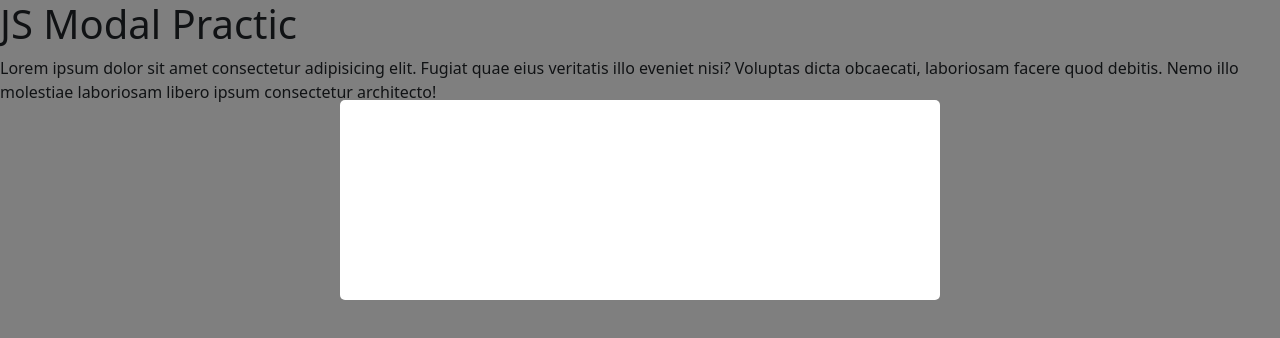
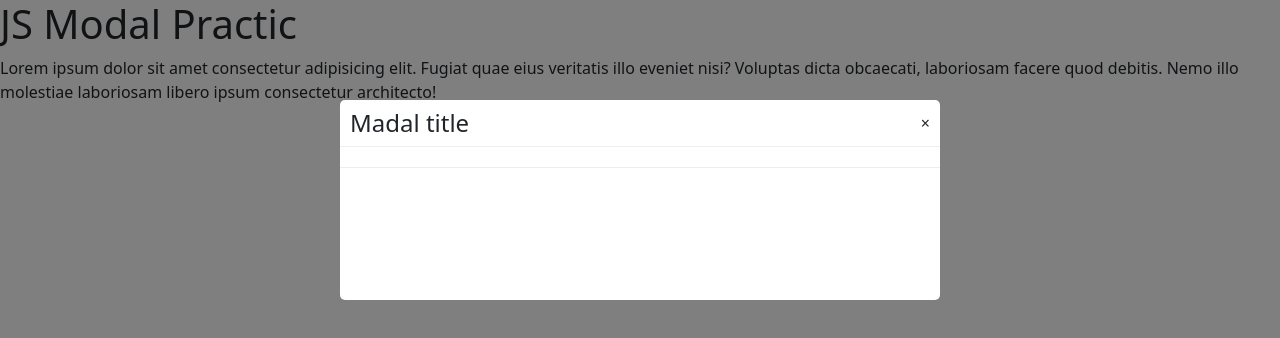
Before and after one commit to Cranz86/JS_Modal, a plain HTML site: page index.html in a window 1280 px wide. Drawn offline with nearby package versions, Linux system fonts and the light colour scheme; a script that the page names is missing.

Commit message:
Ver 0.21

```diff
--- a/css/modal.css
+++ b/css/modal.css
@@ -14,3 +14,27 @@
 	margin: 100px auto;
 	height: 200px;
 }
+
+.modal-header {
+	padding: 5px 10px;
+	display: flex;
+	justify-content: space-between;
+	border-bottom: 1px solid #eee;
+}
+
+.modal-title {
+	font-size: 1.5em;
+}
+
+.modal-close {
+	cursor: pointer;
+}
+
+.modal-body {
+	padding: 10px;
+}
+
+.modal-footer {
+	padding: 5px 10px;
+	border-top: 1px solid #eee;
+}
--- a/index.html
+++ b/index.html
@@ -13,9 +13,17 @@
 		<h1>JS Modal Practic</h1>
 		<p>Lorem ipsum dolor sit amet consectetur adipisicing elit. Fugiat quae eius veritatis illo eveniet nisi? Voluptas dicta obcaecati, laboriosam facere quod debitis. Nemo illo molestiae laboriosam libero ipsum consectetur architecto!</p>
 	</div>
-	<div class="vmodal"></div>
+	<div class="vmodal">
 	<div class="modal-overlay">
-		<div class="modal-window"></div>
+		<div class="modal-window">
+			<div class="modal-header">
+				<span class="modal-title">Madal title</span>
+				<span class="modal-close">&times;</span>
+			</div>
+			<div class="modal-body"></div>
+			<div class="modal-footer"></div>
+			</div>
+		</div>
 	</div>
 	<script src="base.js"></script>
 	<script src="Plugins/modal.js"></script>
```
